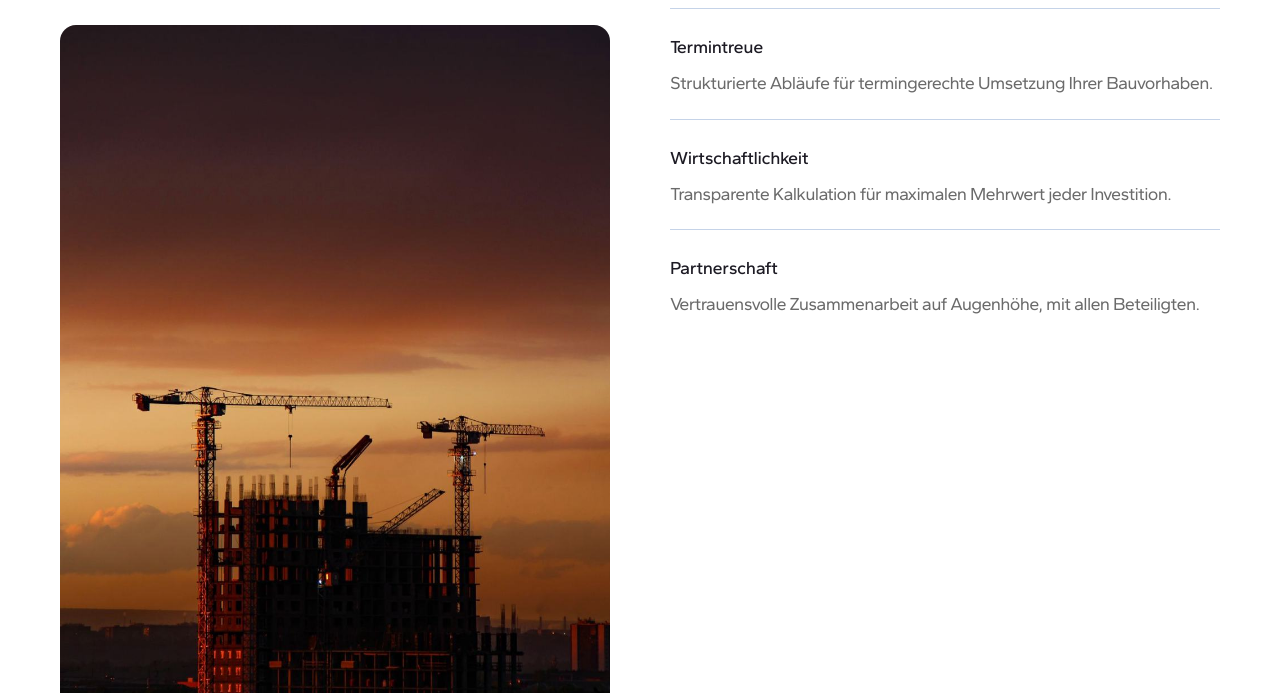
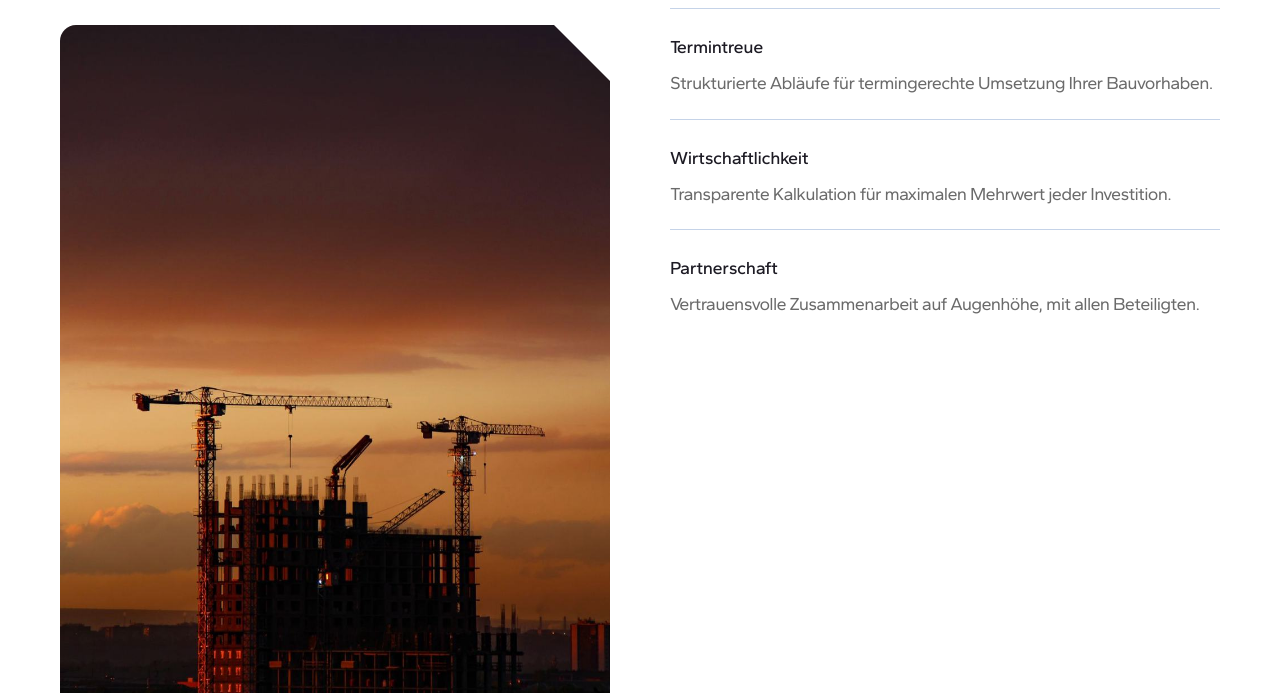
Before and after one commit to SafaMaqbool/client-website, an Astro site: page /ueber-uns in a window 1280 px wide. Shown: the part 607-1300 px from the top of the page. Built offline with nearby package versions, Linux system fonts and the light colour scheme; Astro itself is replaced by a stand-in of ours.

Commit message:
clipped image

```diff
--- a/src/pages/ueber-uns.astro
+++ b/src/pages/ueber-uns.astro
@@ -64,7 +64,7 @@ const revenue = [
         </div>
         <h2 class="font-display text-ink text-[32px] md:text-[40px] tracking-[-1.6px] leading-[1.1]">Was uns antreibt und auszeichnet.</h2>
       </div>
-      <div class="flex-1 w-full min-h-75 rounded-2xl overflow-hidden">
+      <div class="flex-1 w-full min-h-75 rounded-2xl overflow-hidden [clip-path:polygon(0_0,calc(100%-56px)_0,100%_56px,100%_100%,0_100%)]">
         <img src="/images/ueber-uns-hero.jpg" alt="Baustelle bei Sonnenuntergang" class="w-full h-full object-cover" />
       </div>
     </div>
```
